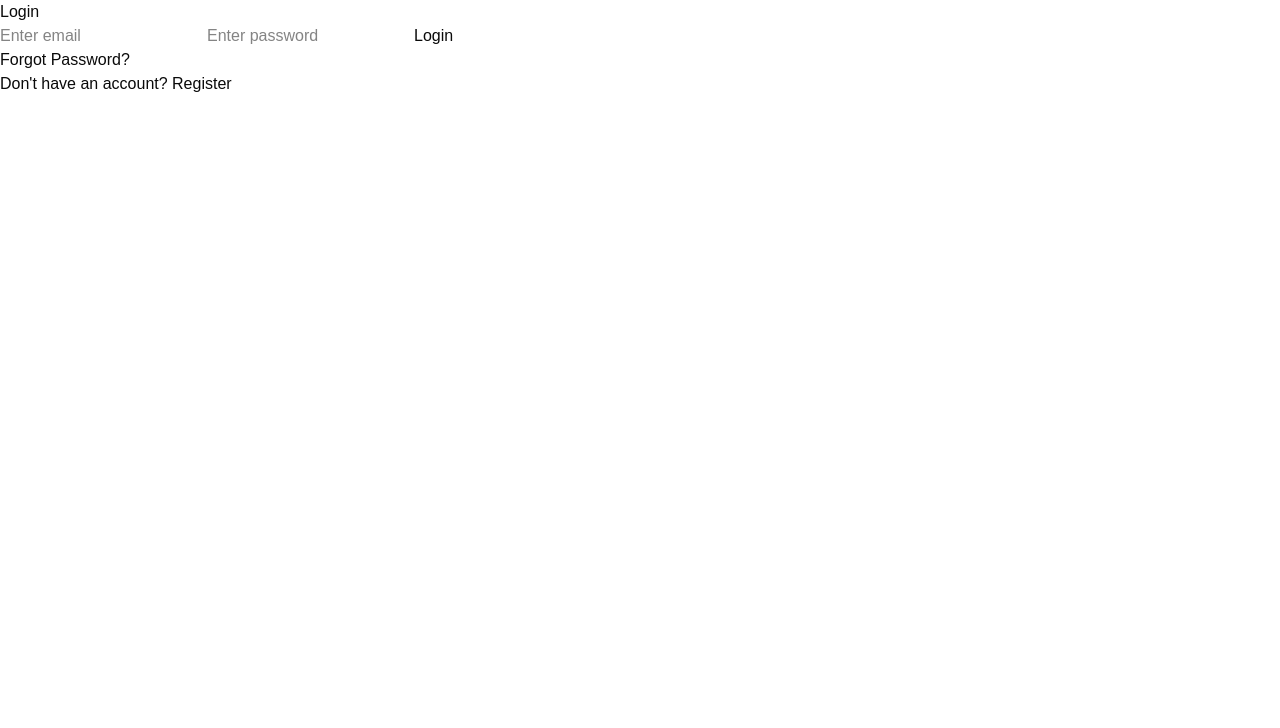
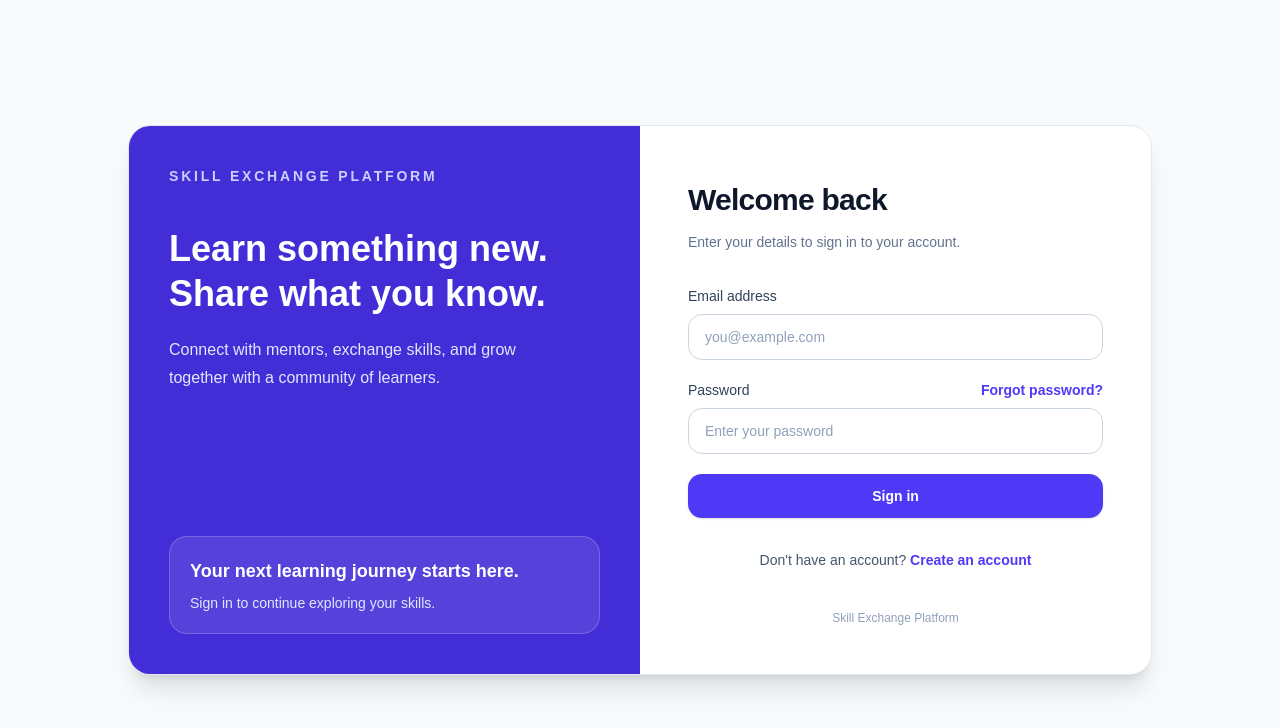
Before and after one commit to MAHAPOSTE/skill-exchange-platform, a React app in the folder frontend/: page /login in a window 1280 px wide. Shown: the top 728 px of the page. Built offline with nearby package versions, Linux system fonts and the light colour scheme; the HTML template or start-up script is replaced by a standard one.

Commit message:
feat: style login page with Tailwind CSS

```diff
--- a/frontend/src/pages/Login.jsx
+++ b/frontend/src/pages/Login.jsx
@@ -1,13 +1,17 @@
+
 import { useState } from "react";
 import { Link, useNavigate } from "react-router-dom";
 import api from "../api";
 
 function Login() {
   const navigate = useNavigate();
+
   const [formData, setFormData] = useState({
     email: "",
     password: "",
   });
+
+  const [loading, setLoading] = useState(false);
 
   const handleChange = (e) => {
     setFormData({
@@ -20,9 +24,12 @@ function Login() {
     e.preventDefault();
 
     try {
-      const response = await api.post("/api/auth/login", formData);
+      setLoading(true);
 
-      console.log(response.data);
+      const response = await api.post(
+        "/api/auth/login",
+        formData
+      );
 
       localStorage.setItem("token", response.data.token);
 
@@ -30,44 +37,143 @@ function Login() {
       navigate("/dashboard");
     } catch (error) {
       console.log(error.response?.data);
-      alert(error.response?.data?.message || "Login failed");
+
+      alert(
+        error.response?.data?.message || "Login failed"
+      );
+    } finally {
+      setLoading(false);
     }
   };
 
   return (
+    <main className="flex min-h-screen items-center justify-center bg-slate-50 px-4 py-10">
+      <div className="grid w-full max-w-5xl overflow-hidden rounded-3xl border border-slate-200 bg-white shadow-xl md:grid-cols-2">
+
+        {/* Left section */}
+        <div className="hidden flex-col justify-between bg-indigo-700 p-10 text-white md:flex">
           <div>
-      <h1>Login</h1>
+            <p className="text-sm font-bold uppercase tracking-[0.2em] text-indigo-200">
+              Skill Exchange Platform
+            </p>
 
-      <form onSubmit={handleSubmit}>
+            <h1 className="mt-10 text-4xl font-bold leading-tight">
+              Learn something new.
+              <br />
+              Share what you know.
+            </h1>
+
+            <p className="mt-5 max-w-sm text-base leading-7 text-indigo-100">
+              Connect with mentors, exchange skills, and
+              grow together with a community of learners.
+            </p>
+          </div>
+
+          <div className="rounded-2xl border border-white/20 bg-white/10 p-5">
+            <p className="text-lg font-semibold">
+              Your next learning journey starts here.
+            </p>
+            <p className="mt-2 text-sm text-indigo-100">
+              Sign in to continue exploring your skills.
+            </p>
+          </div>
+        </div>
+
+        {/* Login form */}
+        <div className="flex items-center justify-center p-6 sm:p-10 md:p-12">
+          <div className="w-full max-w-md">
+            <div className="mb-8">
+              <p className="text-sm font-semibold text-indigo-600 md:hidden">
+                SKILL EXCHANGE PLATFORM
+              </p>
+
+              <h2 className="mt-2 text-3xl font-bold tracking-tight text-slate-900">
+                Welcome back
+              </h2>
+
+              <p className="mt-3 text-sm leading-6 text-slate-500">
+                Enter your details to sign in to your account.
+              </p>
+            </div>
+
+            <form onSubmit={handleSubmit} className="space-y-5">
+              <div>
+                <label
+                  htmlFor="email"
+                  className="mb-2 block text-sm font-medium text-slate-700"
+                >
+                  Email address
+                </label>
+
                 <input
+                  id="email"
                   type="email"
                   name="email"
-          placeholder="Enter email"
+                  placeholder="you@example.com"
                   value={formData.email}
                   onChange={handleChange}
+                  autoComplete="email"
                   required
+                  className="w-full rounded-xl border border-slate-300 bg-white px-4 py-3 text-sm text-slate-900 outline-none transition placeholder:text-slate-400 focus:border-indigo-500 focus:ring-4 focus:ring-indigo-100"
                 />
+              </div>
+
+              <div>
+                <div className="mb-2 flex items-center justify-between gap-3">
+                  <label
+                    htmlFor="password"
+                    className="block text-sm font-medium text-slate-700"
+                  >
+                    Password
+                  </label>
+
+                  <Link
+                    to="/forgot-password"
+                    className="text-sm font-semibold text-indigo-600 transition hover:text-indigo-800"
+                  >
+                    Forgot password?
+                  </Link>
+                </div>
 
                 <input
+                  id="password"
                   type="password"
                   name="password"
-          placeholder="Enter password"
+                  placeholder="Enter your password"
                   value={formData.password}
                   onChange={handleChange}
+                  autoComplete="current-password"
                   required
+                  className="w-full rounded-xl border border-slate-300 bg-white px-4 py-3 text-sm text-slate-900 outline-none transition placeholder:text-slate-400 focus:border-indigo-500 focus:ring-4 focus:ring-indigo-100"
                 />
+              </div>
 
-        <button type="submit">Login</button>
+              <button
+                type="submit"
+                disabled={loading}
+                className="w-full rounded-xl bg-indigo-600 px-4 py-3 text-sm font-semibold text-white shadow-sm transition hover:bg-indigo-700 focus:outline-none focus:ring-4 focus:ring-indigo-200 disabled:cursor-not-allowed disabled:opacity-60"
+              >
+                {loading ? "Signing in..." : "Sign in"}
+              </button>
             </form>
 
-      <p>
-        <Link to="/forgot-password">Forgot Password?</Link>
+            <p className="mt-8 text-center text-sm text-slate-600">
+              Don't have an account?{" "}
+              <Link
+                to="/register"
+                className="font-semibold text-indigo-600 hover:text-indigo-800"
+              >
+                Create an account
+              </Link>
             </p>
 
-      <p>
-        Don't have an account? <Link to="/register">Register</Link>
+            <p className="mt-10 text-center text-xs text-slate-400">
+              Skill Exchange Platform
             </p>
           </div>
+        </div>
+      </div>
+    </main>
   );
 }
 
```
Lines whose indentation alone changed are shown as unchanged.
